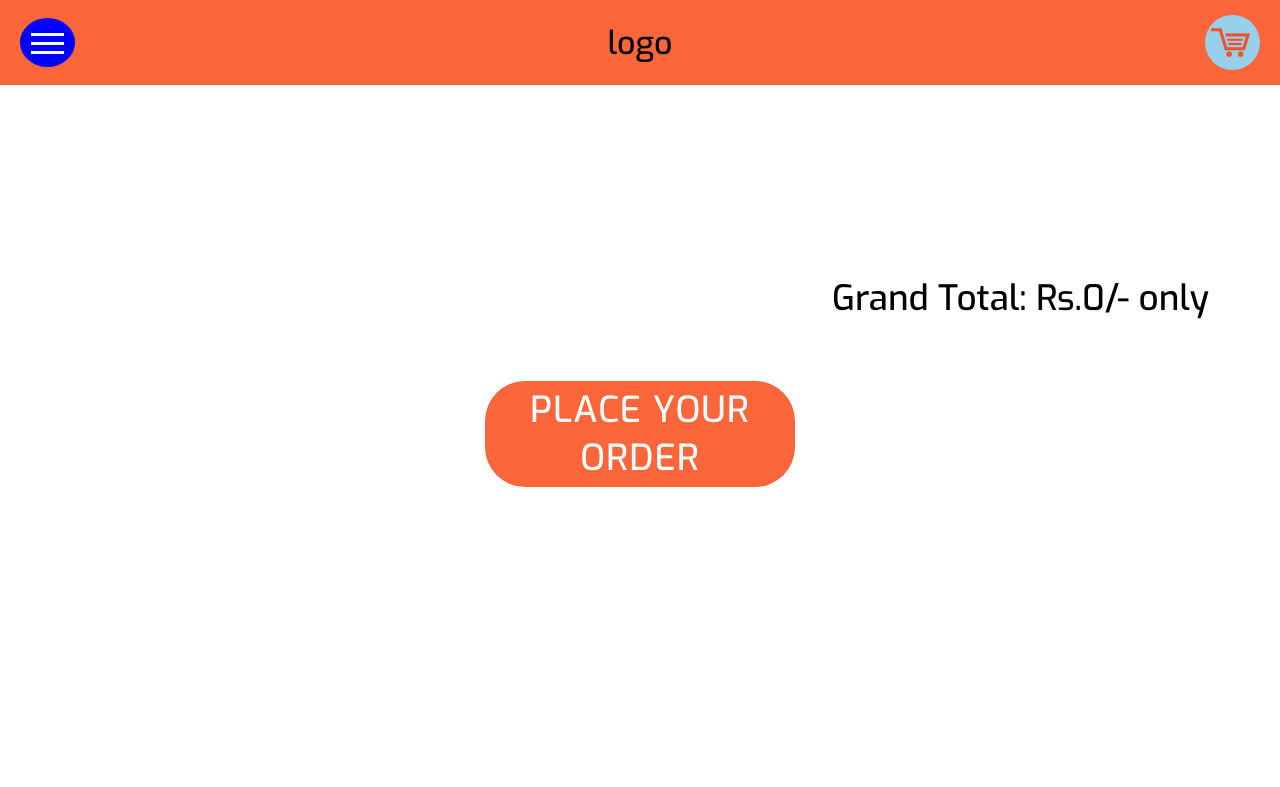
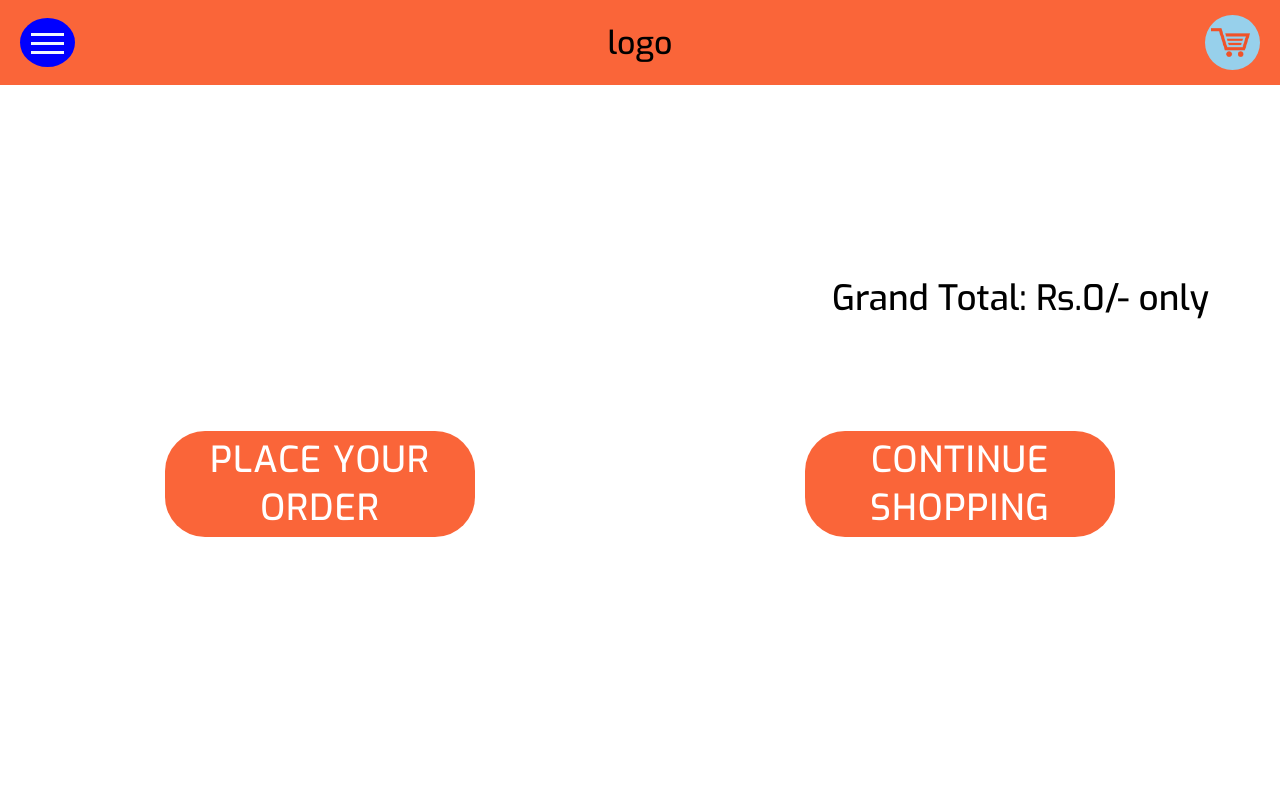
Before and after one commit to Sagarsah3413/Online_Grocery, a PHP site: page /cart.php in a window 1280 px wide. Shown: the top 787 px of the page. Run offline with PHP 8.4, Linux system fonts and the light colour scheme.

Commit message:
buy more

```diff
--- a/cart/cart.css
+++ b/cart/cart.css
@@ -3,7 +3,6 @@
     padding: 0px;
     font-weight: 500;
 }
-
 
 body {
     background-color: rgb(255.255.255);
@@ -40,7 +39,7 @@ td {
     padding: 8px;
     width: 25%;
     box-sizing: border-box;
-    color: rgb(0,0,0);
+    color: rgb(0, 0, 0);
 }
 
 td {
@@ -49,7 +48,7 @@ td {
 
 td input {
     text-align: center;
-    color: rgb(250,101,57);
+    color: rgb(250, 101, 57);
 }
 
 td input,
@@ -108,15 +107,21 @@ div#total div {
     font-size: 35px;
     width: 35%;
     display: inline-block;
-    color: rgb(0,0,0);
+    color: rgb(0, 0, 0);
+}
+
+article#body {
+    display: flex;
+    flex-direction: row;
+    justify-content: space-around;
+    padding: 50px 0px;
 }
 
 article div {
     display: flex;
     justify-content: center;
     width: 300px;
-    margin: 20px auto;
-    background-color: rgb(250,101,57);
+    background-color: rgb(250, 101, 57);
     border-radius: 40px;
     text-transform: uppercase;
     font-weight: 700;
@@ -129,13 +134,16 @@ article div {
 
 
 /* Chrome, Safari, Edge, Opera */
+
 input::-webkit-outer-spin-button,
 input::-webkit-inner-spin-button {
-  -webkit-appearance: none;
-  margin: 0;
+    -webkit-appearance: none;
+    margin: 0;
 }
 
+
 /* Firefox */
+
 input[type=number] {
-  -moz-appearance: textfield;
+    -moz-appearance: textfield;
 }
--- a/cart/cart.php
+++ b/cart/cart.php
@@ -19,8 +19,9 @@
     <div id="total">
         <div>Grand Total: Rs.<span>0</span>/- only</div>
     </div>
-    <article>
+    <article id="body">
         <div><a href="<?php echo $sharedfolder; ?>../buy now/buynow.php">Place your Order </a></div>
+        <div><a href="<?php echo $sharedfolder; ?>../home/home.php">Continue Shopping</a></div>
     </article>
 
 </body>
```
